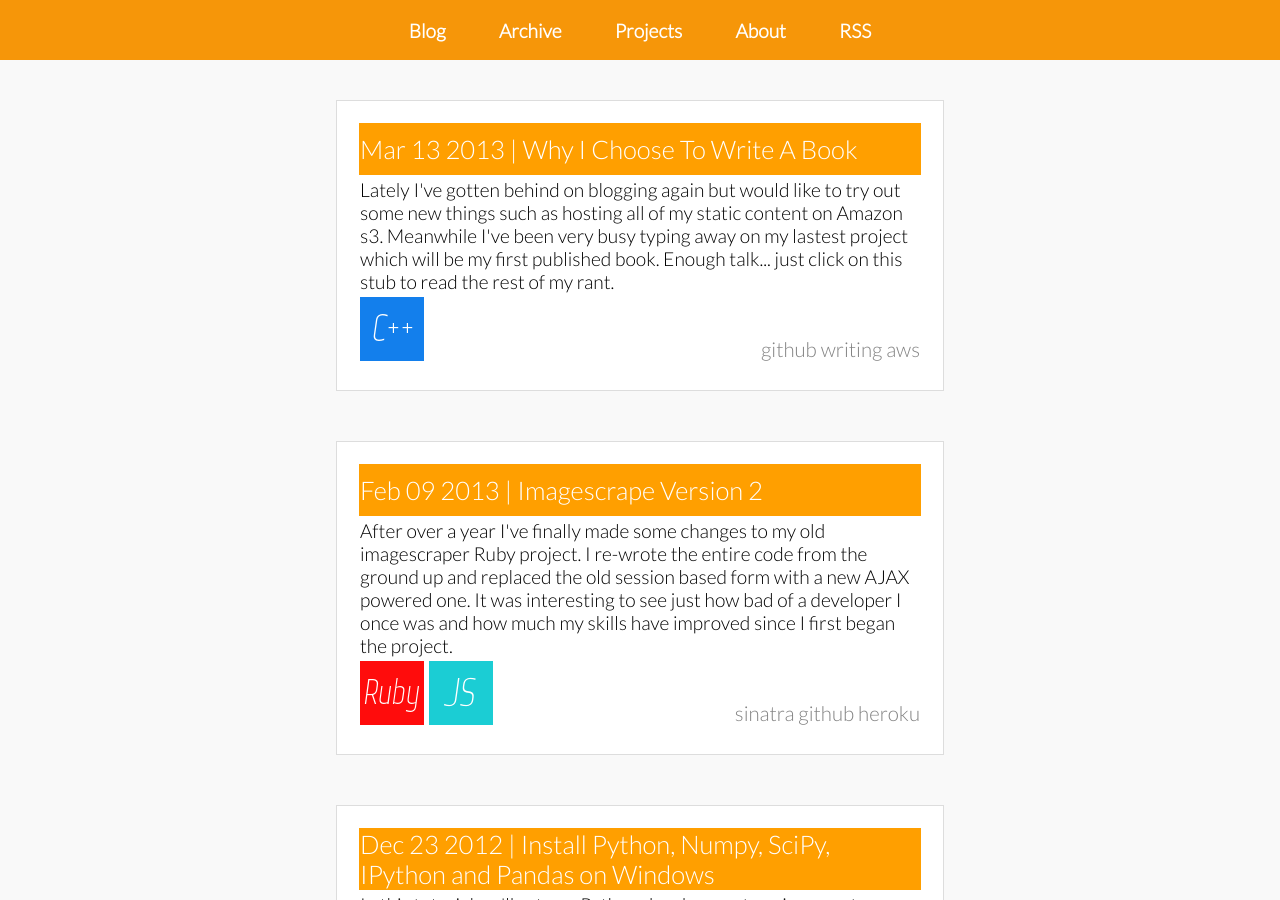
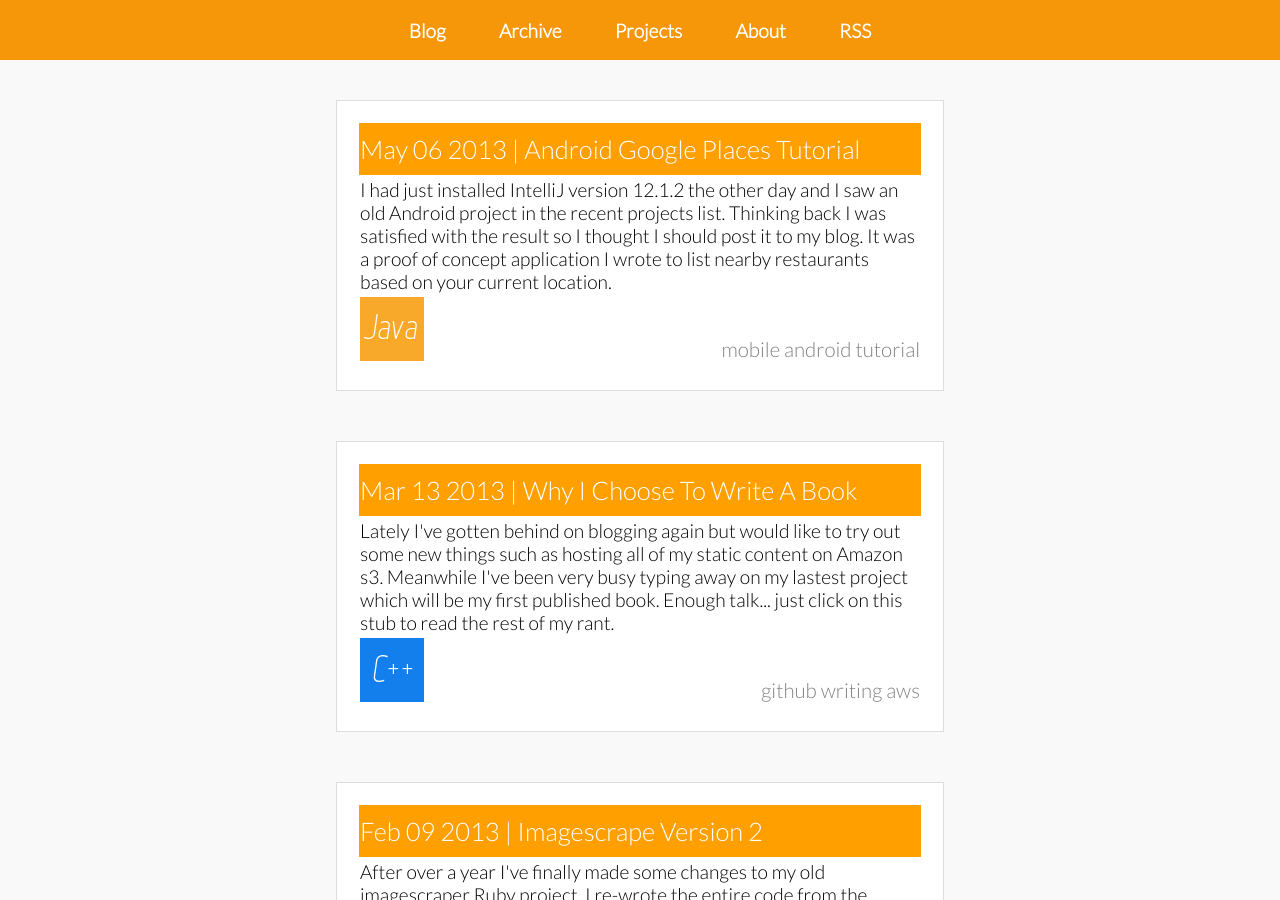
Before and after one commit to taywils/taywils.me, a Jekyll site: the page built from index.html, in a window 1280 px wide and 900 px high. Built offline with Jekyll 4.4.1, drawn with Linux system fonts in a browser that asks for light colours; some of the changed lines change nothing that is shown.

Commit message:
Updated to Jekyll 1.0 and adding new android tutorial

```diff
--- a/_config.yml
+++ b/_config.yml
@@ -1,6 +1,3 @@
-auto: true
-server: true
-server_port: 4000
 name: Taywils.me
 description: Yet another software development blog made using Jekyll
 url: http://www.taywils.me
--- /dev/null
+++ b/_posts/2013-05-06-androidgoogleplacestutorial.md
@@ -0,0 +1,44 @@
+---
+layout: post
+title: Android Google Places Tutorial
+mydate: May 06 2013
+tags: [java]
+catagories: [mobile, android, tutorial]
+comments: true
+description: I had just installed IntelliJ version 12.1.2 the other day and I saw an old Android project in the recent projects list. Thinking back I was satisfied with the result so I thought I should post it to my blog. It was a proof of concept application I wrote to list nearby restaurants based on your current location.
+---
+## Android Google Places Tutorial
+
+<div class="post-content" markdown="1">
+### Pre-reqs
+1. An Android phone you can debug and test with. Please don't use the Android Emulator its just not fair to end users who might discover UX bugs.
+2. Get yourself a Google Places API Key if you don't have one already. [How to get a Google Places API Key](https://developers.google.com/places/documentation/)
+3. Download the latest Android SDK or check for updates on your current installation. [developer.android.com](http://developer.android.com/index.html)
+4. Setup a new Android Project environment on your favorite IDE or do whatever it is you do to develop for Android
+5. You'll need the Android Maps Jar file or map.jar to be within your External Library dependencies. This requires adding the maps.jar file to your classpath... there are many ways to do this  but depending on your environment they may differ. Google is your friend.
+6. Don't yell at me for not being a total hipster and using Scala to write Android like all the other cool kids these days [Android Dev with Scala](https://github.com/pocorall/scaloid)
+7. Anyways I don't even know Scala... besides it will probably be another year or so before big enterprise Java code bases start to migrate to it so I have some time to learn.
+
+### What You Will Create
+Below is a snapshot of the Android app we're going to develop today. It uses a simple ListView and doesn't support any click events. The reason as I mentioned in the pre-reqs section assuming you read it was that this app was a proof of concept for the Google Places API. Think of it as "Hello World" but using places instead of the TextView GUI widget.
+
+<a href="/static/images/places_api.jpg"><img src="/static/images/places_api.jpg" style="padding: 5%; transform:rotate(90deg); -ms-transform:rotate(90deg); -webkit-transform:rotate(90deg);" alt="Google Places API Demo" width="30%" height="30%"/></a>
+
+In the meantime create a new Android application and name it HttpTestActivity like I did for some odd reason or come up with a better sounding name for your project. On the current topic of boring and dull names I choose the exciting name of com.example for the package... you can use that name if you wish but I warn you to strive for excellence and excitment by chooing demonstrative package names.
+
+### The Android Manifest File
+
+Our Android manifest file will include the usual suspects which are the various uses-permission tags, the application tag and the intent-filter to designate the starting activity. If there was anything noteworthy I would go into further detail but the manifest for this project is slightly boring to be honest. So add the lines you need from the code below to your AndroidManifest.xml file. Don't despair Android Manifest files can become quite complex such as the ones I've written for apps I plan to ship to Google Play but for this tutorial we're stuck with a lame one.
+
+<script src="https://gist.github.com/taywils/5533980.js"> </script>
+
+The manifest xml did reference a string via the @string value so you'll need to include the XML for the /res/values/strings.xml file.
+
+<script src="https://gist.github.com/taywils/5534449.js"> </script>
+### The Main Activity
+
+We begin activity files primarily with the package name, and list of class files to import. For the most part I highly reccommend you look up the documentation for imported packages you are not familiar with such as org.apache.http or many of the other packages not typically used by Android Devs. It would be tough to describe each package in detail but as I explain the source code it should be much clearer to see how each of the packages contribute to the app.
+
+<script src="https://gist.github.com/taywils/5534247.js"> </script>
+
+</div>
```
Also changed, not shown: 1 other file.
